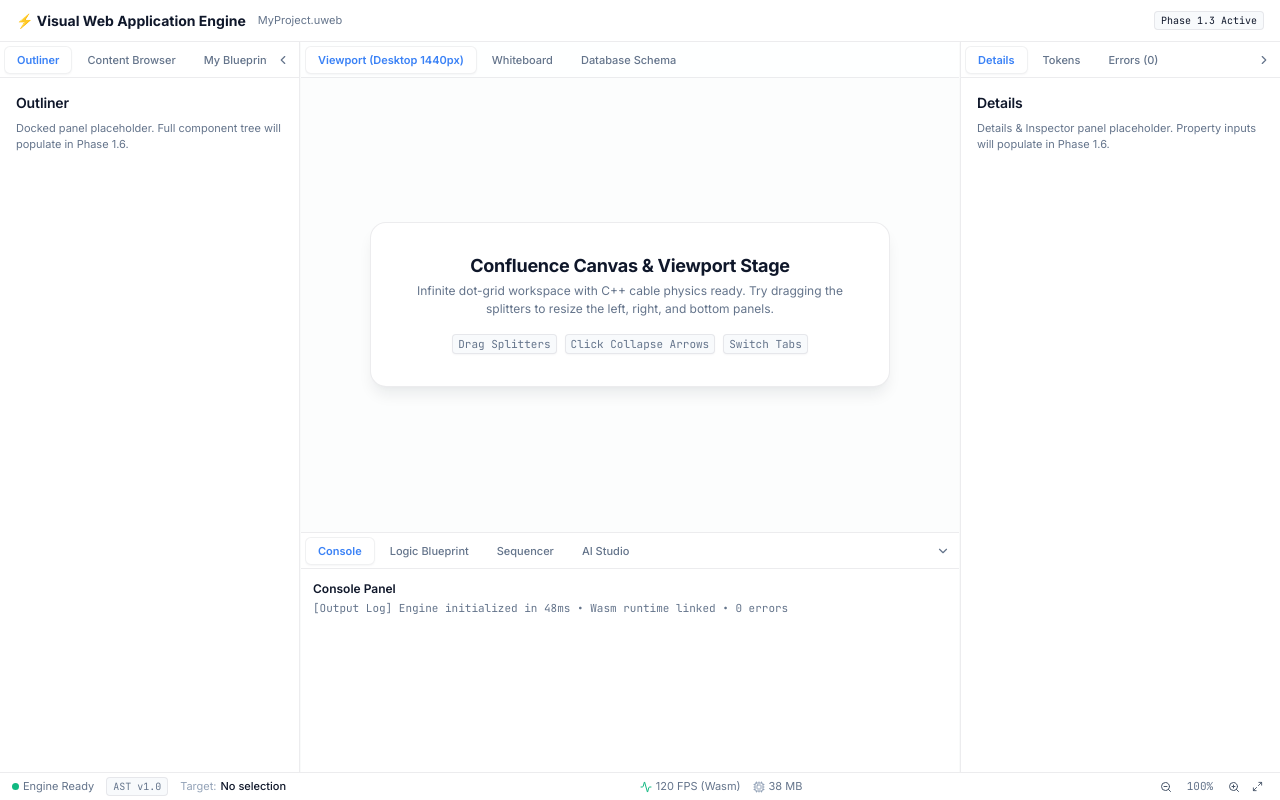
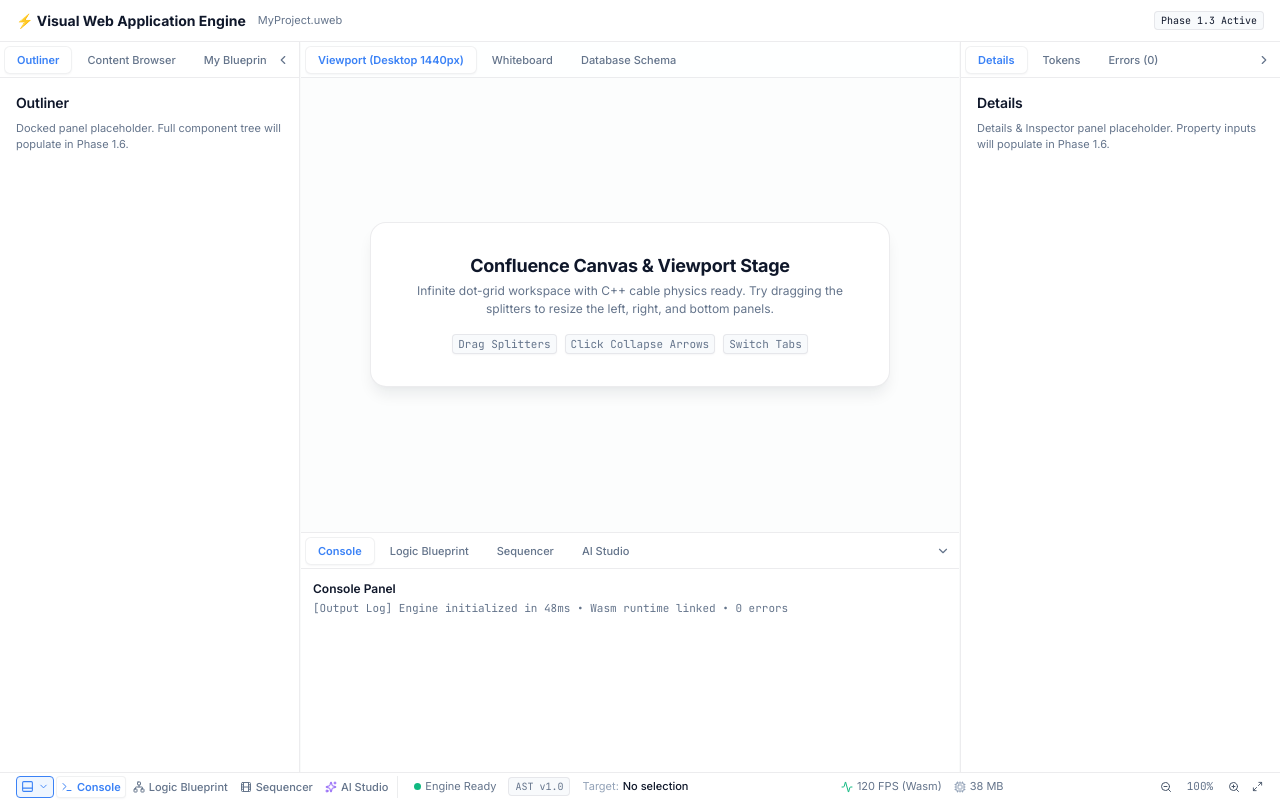
Before and after one commit to NetPranav/WebGen, a Next.js app: page /editor in a window 1280 px wide. Built offline with nearby package versions, Linux system fonts and the light colour scheme.

Commit message:
feat(statusbar): integrate bottom panel triggers (Console, Blueprint, Sequencer, AI Studio) and bring-up logo into status bar with clean 0px collapse

```diff
--- a/src/editor/shell/DockZone.tsx
+++ b/src/editor/shell/DockZone.tsx
@@ -65,6 +65,9 @@ export const DockZone: React.FC<DockZoneProps> = ({
   const activeTab = tabs.find((t) => t.id === activeTabId);
 
   if (isCollapsed && zoneId !== "center") {
+    if (zoneId === "bottom") {
+      return null;
+    }
     return (
       <aside
         className={`dock-zone dock-zone--${zoneId} dock-zone--collapsed`}
--- a/src/editor/shell/EditorShell.tsx
+++ b/src/editor/shell/EditorShell.tsx
@@ -275,13 +275,29 @@ export const EditorShell: React.FC<EditorShellProps> = ({
         </DockZone>
       </div>
 
-      {/* Bottom Status Bar */}
+      {/* Bottom Status Bar with Drawer Controller */}
       <div className="dock-layout__statusbar">
         <StatusBar
           zoomLevel={zoomLevel}
           onZoomIn={() => setZoomLevel((z) => Math.min(z + 10, 250))}
           onZoomOut={() => setZoomLevel((z) => Math.max(z - 10, 25))}
           onZoomReset={() => setZoomLevel(100)}
+          isBottomOpen={!bottomCollapsed}
+          bottomActiveTab={bottomActiveTab}
+          onToggleBottom={(tabId) => {
+            if (!tabId) {
+              setBottomCollapsed((prev) => !prev);
+              return;
+            }
+            if (bottomCollapsed) {
+              setBottomCollapsed(false);
+              setBottomActiveTab(tabId);
+            } else if (bottomActiveTab === tabId) {
+              setBottomCollapsed(true);
+            } else {
+              setBottomActiveTab(tabId);
+            }
+          }}
         />
       </div>
     </div>
--- a/src/editor/shell/StatusBar.tsx
+++ b/src/editor/shell/StatusBar.tsx
@@ -2,17 +2,35 @@
 
 /**
  * ============================================================================
- * STATUS BAR COMPONENT
+ * STATUS BAR COMPONENT WITH BOTTOM DRAWER TRIGGERS
  * ============================================================================
- * UI Element: Bottom Status Bar
+ * UI Element: Bottom Status Bar & Bottom Panel Controller
  * Screen / Scope: Entire IDE Studio Shell (`/editor`)
- * Role: Displays engine readiness, active selection, zoom level, and performance metrics.
+ * Role: Hosts bottom drawer triggers for all 4 panels:
+ *       - Console
+ *       - Logic Blueprint
+ *       - Sequencer
+ *       - AI Studio
+ *       Plus the bring-up logo toggle, engine status, 120 FPS Wasm stats, and zoom controls.
  * Styling Source: `@/editor/styles/dock.css` (`.statusbar`)
  * ============================================================================
  */
 
 import React from "react";
-import { ZoomIn, ZoomOut, Maximize2, Activity, Cpu } from "lucide-react";
+import {
+  ZoomIn,
+  ZoomOut,
+  Maximize2,
+  Activity,
+  Cpu,
+  PanelBottom,
+  ChevronUp,
+  ChevronDown,
+  Terminal,
+  Network,
+  Film,
+  Sparkles,
+} from "lucide-react";
 
 interface StatusBarProps {
   status?: string;
@@ -24,6 +42,9 @@ interface StatusBarProps {
   onZoomReset?: () => void;
   fps?: number;
   memoryUsage?: string;
+  isBottomOpen?: boolean;
+  bottomActiveTab?: string;
+  onToggleBottom?: (tabId?: string) => void;
 }
 
 export const StatusBar: React.FC<StatusBarProps> = ({
@@ -36,11 +57,54 @@ export const StatusBar: React.FC<StatusBarProps> = ({
   onZoomReset,
   fps = 120,
   memoryUsage = "38 MB",
+  isBottomOpen = true,
+  bottomActiveTab = "console",
+  onToggleBottom,
 }) => {
+  const bottomTabs = [
+    { id: "console", label: "Console", icon: <Terminal size={12} /> },
+    { id: "blueprint", label: "Logic Blueprint", icon: <Network size={12} /> },
+    { id: "timeline", label: "Sequencer", icon: <Film size={12} /> },
+    { id: "ai-copilot", label: "AI Studio", icon: <Sparkles size={12} style={{ color: "#8B5CF6" }} /> },
+  ];
+
   return (
     <footer className="statusbar" role="contentinfo" aria-label="Engine Status Bar">
-      {/* Left section: Status and dirty state */}
+      {/* Left section: Drawer trigger logo + 4 panel buttons + Status */}
       <div className="statusbar__left">
+        {/* Bring-up toggle logo */}
+        <div className="statusbar__drawer-group">
+          <button
+            type="button"
+            className={`statusbar__drawer-trigger ${
+              isBottomOpen ? "statusbar__drawer-trigger--active" : ""
+            }`}
+            onClick={() => onToggleBottom && onToggleBottom()}
+            title={isBottomOpen ? "Collapse Bottom Panel" : "Bring Up Bottom Panel"}
+          >
+            <PanelBottom size={13} />
+            {isBottomOpen ? <ChevronDown size={11} /> : <ChevronUp size={11} />}
+          </button>
+
+          {/* 4 Bottom Panel Buttons */}
+          {bottomTabs.map((tab) => {
+            const isActive = isBottomOpen && bottomActiveTab === tab.id;
+            return (
+              <button
+                key={tab.id}
+                type="button"
+                className={`statusbar__tab-btn ${isActive ? "statusbar__tab-btn--active" : ""}`}
+                onClick={() => onToggleBottom && onToggleBottom(tab.id)}
+                title={`Open ${tab.label}`}
+              >
+                {tab.icon}
+                <span>{tab.label}</span>
+              </button>
+            );
+          })}
+        </div>
+
+        {/* Engine status indicator */}
         <div className="statusbar__item">
           <span
             className={`statusbar__indicator ${
--- a/src/editor/styles/dock.css
+++ b/src/editor/styles/dock.css
@@ -363,3 +363,70 @@
   background: var(--surface-panel-hover);
   color: var(--text-primary);
 }
+
+/* Bottom Panel Buttons inside Status Bar */
+.statusbar__drawer-group {
+  display: flex;
+  align-items: center;
+  gap: 2px;
+  padding: 0 var(--space-xs);
+  margin-right: var(--space-xs);
+  border-right: 1px solid var(--border-default);
+}
+
+.statusbar__drawer-trigger {
+  height: 22px;
+  padding: 0 var(--space-xs);
+  border-radius: var(--radius-xs);
+  font-size: 11px;
+  font-weight: var(--font-semibold);
+  color: var(--text-secondary);
+  display: inline-flex;
+  align-items: center;
+  gap: 4px;
+  cursor: pointer;
+  background: var(--surface-panel-hover);
+  border: 1px solid var(--border-default);
+  transition: all var(--transition-fast);
+}
+
+.statusbar__drawer-trigger:hover {
+  background: var(--surface-panel-active);
+  color: var(--accent-primary);
+  border-color: var(--accent-primary);
+}
+
+.statusbar__drawer-trigger--active {
+  background: var(--accent-primary-light);
+  color: var(--accent-primary);
+  border-color: var(--accent-primary);
+}
+
+.statusbar__tab-btn {
+  height: 22px;
+  padding: 0 var(--space-xs);
+  border-radius: var(--radius-xs);
+  font-size: 11px;
+  font-weight: var(--font-medium);
+  color: var(--text-muted);
+  display: inline-flex;
+  align-items: center;
+  gap: 4px;
+  cursor: pointer;
+  background: transparent;
+  border: 1px solid transparent;
+  transition: all var(--transition-fast);
+}
+
+.statusbar__tab-btn:hover {
+  background: var(--surface-panel-hover);
+  color: var(--text-primary);
+}
+
+.statusbar__tab-btn--active {
+  background: var(--surface-panel-solid);
+  color: var(--accent-primary);
+  font-weight: var(--font-semibold);
+  border-color: var(--border-subtle);
+  box-shadow: var(--shadow-xs);
+}
```
